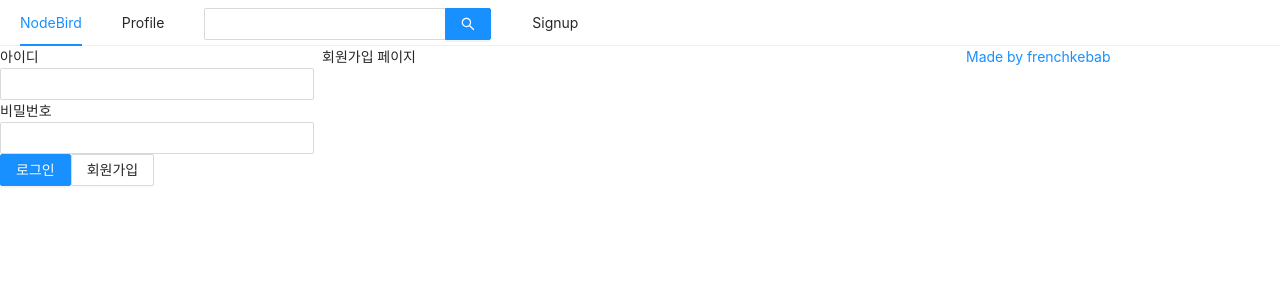
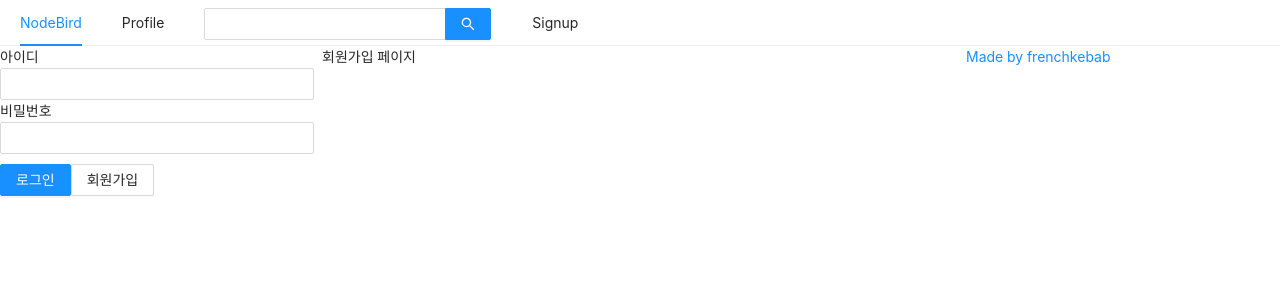
Before and after one commit to Frenchkebab/nodebird, a Next.js app in the folder ch01/front/: page /signup in a window 1280 px wide. Shown: the top 300 px of the page. Built offline with nearby package versions, Linux system fonts and the light colour scheme.

Commit message:
[#2] Styled-Component와 useMemo로 style 커스텀하기 (렌더링 손해 X)

```diff
--- a/ch01/front/components/AppLayout.js
+++ b/ch01/front/components/AppLayout.js
@@ -2,9 +2,15 @@ import { useState } from 'react';
 import PropTypes from 'prop-types';
 import Link from 'next/link';
 import { Menu, Input, Row, Col } from 'antd';
+import styled from 'styled-components';
+
+const SearchInput = styled(Input.Search)`
+  vertical-align: middle;
+`;
 
 import UserProfile from './UserProfile';
 import LoginForm from './LoginForm';
+import Search from 'antd/lib/transfer/search';
 
 const AppLayout = ({ children }) => {
   const [isLoggedIn, setIsloggedIn] = useState(false);
@@ -23,7 +29,7 @@ const AppLayout = ({ children }) => {
           </Link>
         </Menu.Item>
         <Menu.Item>
-          <Input.Search enterButton style={{ verticalAlign: 'middle' }} />
+          <SearchInput enterButton />
         </Menu.Item>
         <Menu.Item>
           <Link href="/signup">
--- a/ch01/front/components/LoginForm.js
+++ b/ch01/front/components/LoginForm.js
@@ -1,6 +1,11 @@
 import React, { useState, useCallback } from 'react';
 import { Form, Input, Button } from 'antd';
 import Link from 'next/link';
+import styled from 'styled-components';
+
+const ButtonWrapper = styled.div`
+  margin-top: 10px;
+`;
 
 const LoginForm = () => {
   const [id, setId] = useState('');
@@ -28,7 +33,7 @@ const LoginForm = () => {
         <Input name="user-password" type="password" value={password} onChange={onChangePassword} required />
       </div>
 
-      <div>
+      <ButtonWrapper style={{ marginTop: 10 }}>
         <Button type="primary" htmlType="submit" loading={false}>
           로그인
         </Button>
@@ -37,7 +42,7 @@ const LoginForm = () => {
             <Button>회원가입</Button>
           </a>
         </Link>
-      </div>
+      </ButtonWrapper>
     </Form>
   );
 };
```
Also changed, not shown: ch01/front/pages/profile.js (+8 -6 lines), 1 other file (tests, documents, lock files or other folders).
